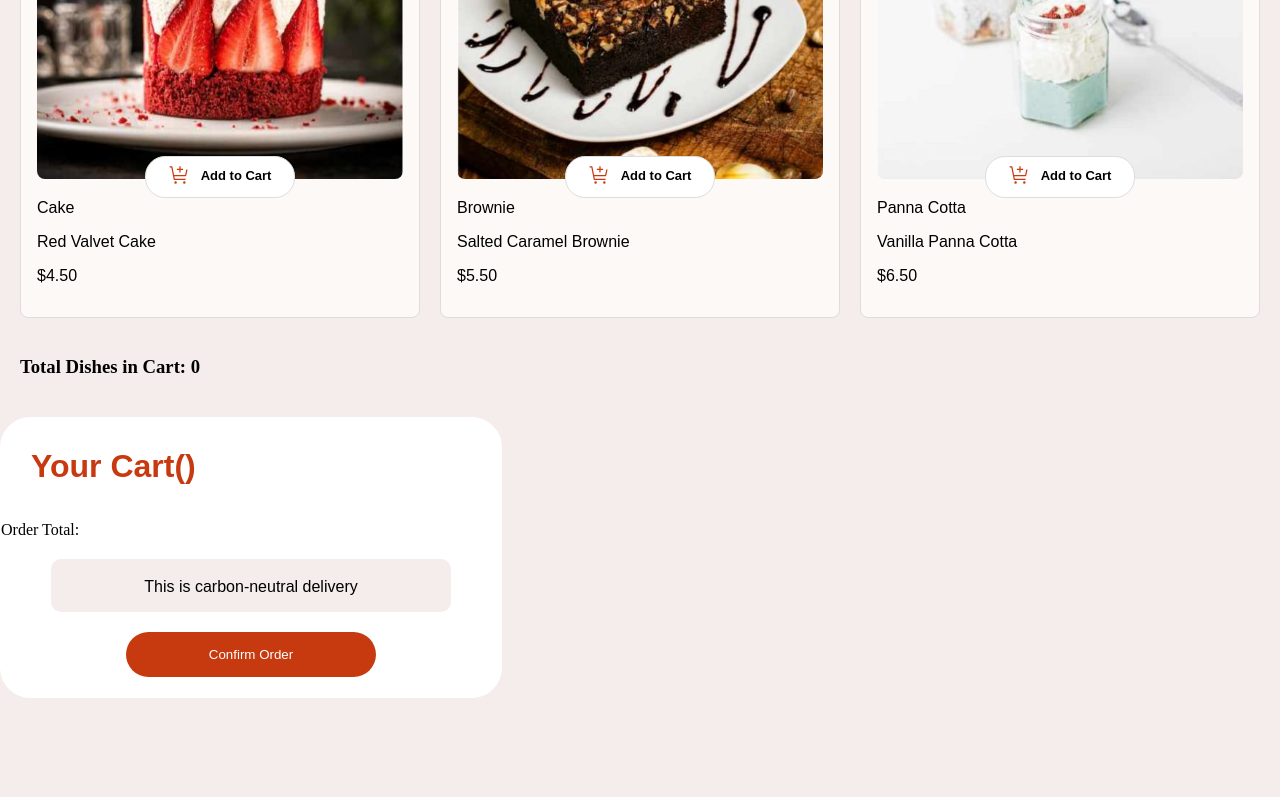
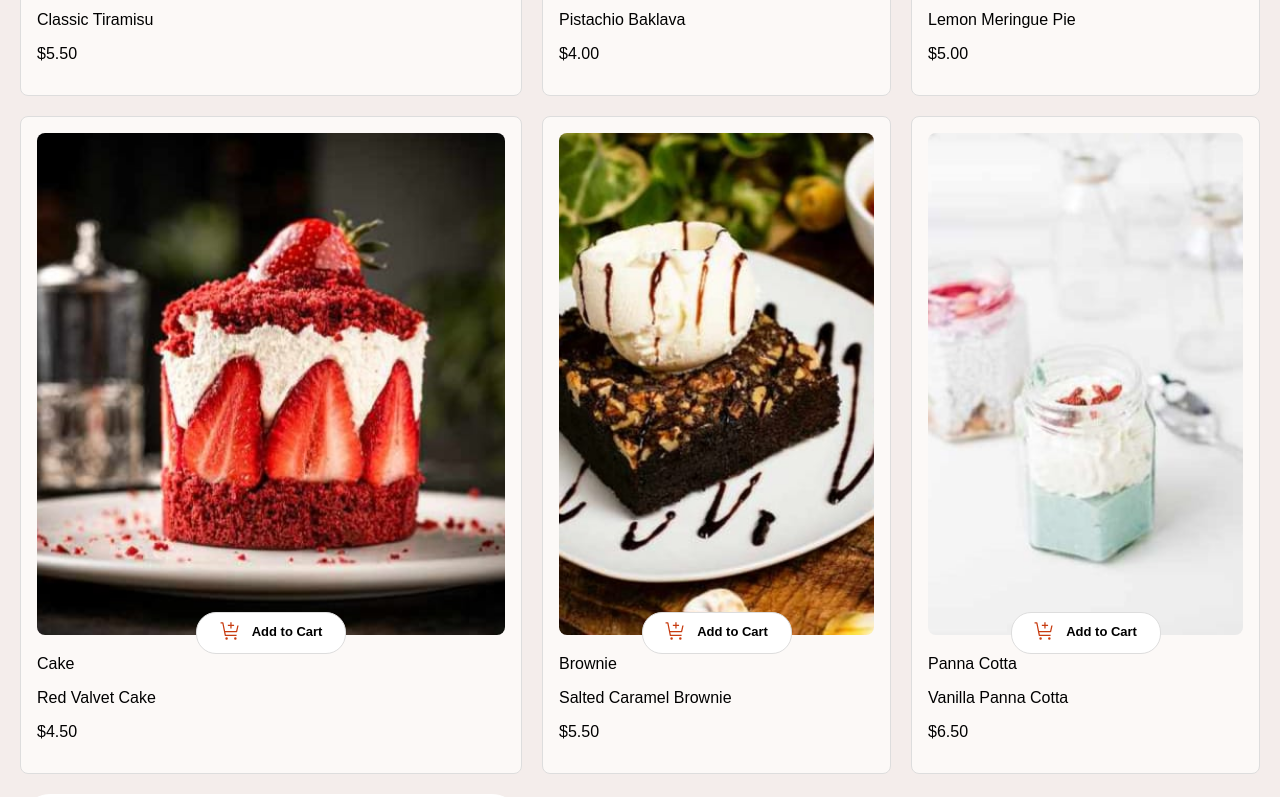
Before and after one commit to Anastasiiiii/dessert-shop-landing-challenge, a React (Create React App) app in the folder challenge2/my-app/: page / in a window 1280 px wide. Shown: the part 1340-2137 px from the top of the page. Before the commit the page ends 2038 px from the top, so only its background shows below. Built offline with nearby package versions, Linux system fonts and the light colour scheme.

Commit message:
add total quantity to the cart box

```diff
--- a/challenge2/my-app/src/App.js
+++ b/challenge2/my-app/src/App.js
@@ -1,13 +1,11 @@
 import './App.css';
 import CardContainer from './components/CardContainer';
-import CartBox from './components/CartBox';
 
 function App() {
   return (
     <div className="App">
       <h1>Dessert</h1>
       <CardContainer />
-      <CartBox />
     </div>
   );
 }
--- a/challenge2/my-app/src/components/CardContainer.jsx
+++ b/challenge2/my-app/src/components/CardContainer.jsx
@@ -1,5 +1,6 @@
 import React, { useState } from "react";
 import Card from "./Card";
+import CartBox from "./CartBox";
 import "../styles/CardContainer.css";
 import waffleImg from '../assets/images/image-waffle-desktop.jpg';
 import cremeBruleImg from "../assets/images/image-creme-brulee-desktop.jpg";
@@ -86,7 +87,7 @@ const CardContainer = () => {
 
     ))}
     <div>
-      <h3>Total Dishes in Cart: {totalQuantity}</h3>
+      <CartBox quantity={totalQuantity}/>
     </div>
   </div>
 
--- a/challenge2/my-app/src/components/CartBox.jsx
+++ b/challenge2/my-app/src/components/CartBox.jsx
@@ -5,12 +5,11 @@ const CartBox = ({quantity}) => {
     return (
         <div className="cart-box">
             <h1>Your Cart&#40;{quantity}&#41;</h1>
-            <p> Order Total: </p>
+            <p className="total-order-text"> Order Total: {quantity}</p>
             <div className="delivery-info">
             <p>This is carbon-neutral delivery</p>
             </div>
             <button className="confirm-button">Confirm Order</button>
-
         </div>
     )
 
--- a/challenge2/my-app/src/styles/Card.css
+++ b/challenge2/my-app/src/styles/Card.css
@@ -14,7 +14,8 @@
 
 .img-of-the-dish{
     width: 100%;
-    height: auto;
+    height: 502px;
+    object-fit: cover;
     border-radius: 8px;
 }
 
--- a/challenge2/my-app/src/styles/CartBox.css
+++ b/challenge2/my-app/src/styles/CartBox.css
@@ -43,3 +43,7 @@
     text-align: center;
     cursor: pointer;
 }
+
+.total-order-text{
+    margin-left: 30px;
+}
```
